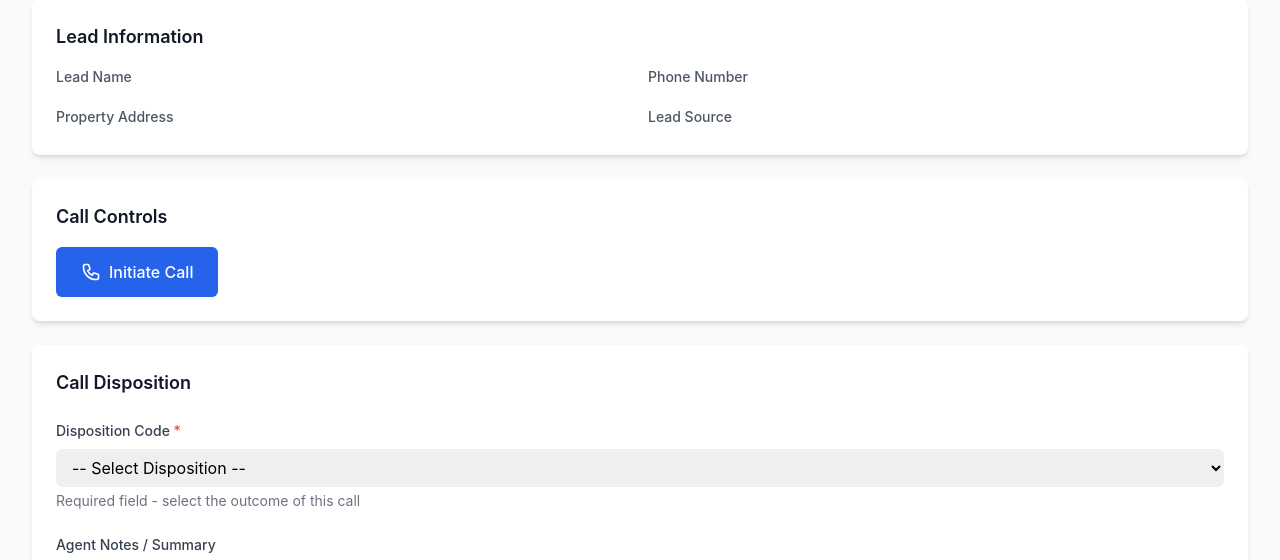
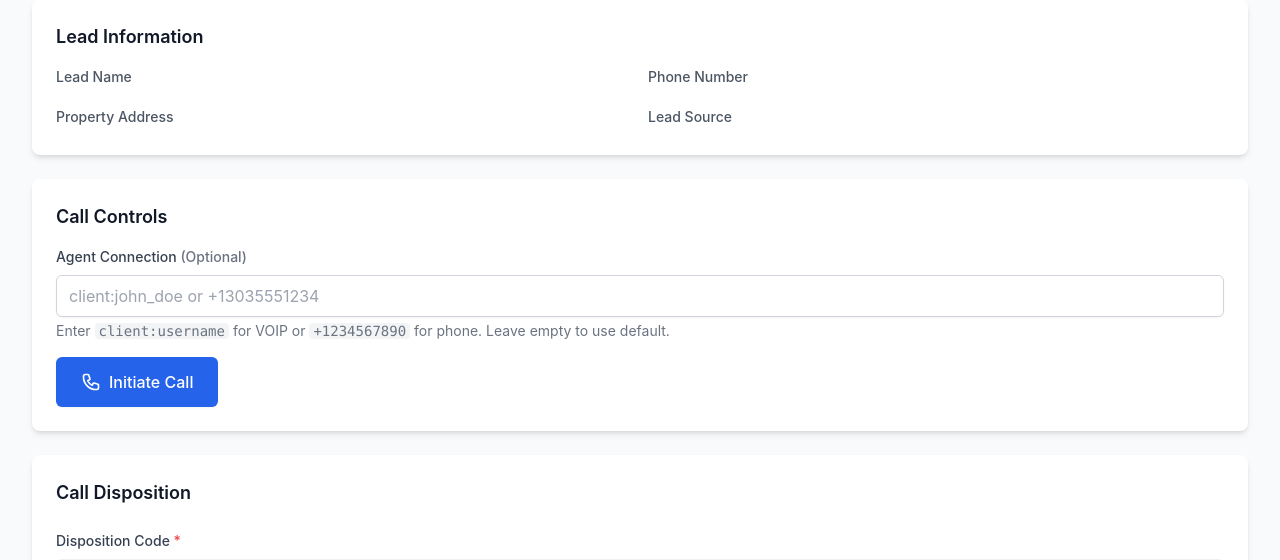
Before and after one commit to TheCityVault/compliant-real-estate-lead-dialer, a Flask app: template templates/workspace.html in a window 1280 px wide. Shown: the part 98-658 px from the top of the page. Run offline with Flask 3, Linux system fonts and the light colour scheme; the template is opened without the code that fills it, so the values that code supplies are empty; some libraries are stand-ins or nearby versions.

Commit message:
feat(frontend): Add agent identifier input field to workspace UI
- Add optional agent connection input field in Call Controls section
- Field accepts VOIP format (client:username) or PSTN format (+1234567890)
- Update dial button handler to capture and send agent_id in payload
- Maintain backward compatibility - empty field uses backend default
- Consistent Tailwind CSS styling with help text and examples
- Implements Task #1 of V2.1 Twilio Client Integration

This UI change allows agents to specify their connection preference,
enabling browser-based VOIP calls that bypass carrier congestion issues.

```diff
--- a/templates/workspace.html
+++ b/templates/workspace.html
@@ -80,6 +80,22 @@
         <!-- Call Controls -->
         <div class="bg-white rounded-lg shadow-md mb-6 p-6">
             <h2 class="text-lg font-semibold text-gray-900 mb-4">Call Controls</h2>
+
+            <!-- Agent Connection Input -->
+            <div class="mb-4">
+                <label for="agent-id" class="block text-sm font-medium text-gray-700 mb-2">
+                    Agent Connection <span class="text-gray-500">(Optional)</span>
+                </label>
+                <input type="text"
+                       id="agent-id"
+                       name="agent_id"
+                       placeholder="client:john_doe or +13035551234"
+                       class="mt-1 block w-full border border-gray-300 rounded-md shadow-sm py-2 px-3 focus:outline-none focus:ring-primary focus:border-primary">
+                <p class="mt-1 text-sm text-gray-500">
+                    Enter <code class="bg-gray-100 px-1 rounded">client:username</code> for VOIP or <code class="bg-gray-100 px-1 rounded">+1234567890</code> for phone. Leave empty to use default.
+                </p>
+            </div>
+
             <div class="flex items-center space-x-4">
                 <button id="dial-button"
                         class="inline-flex items-center px-6 py-3 border border-transparent text-base font-medium rounded-md shadow-sm text-white bg-primary hover:bg-primary-dark focus:outline-none focus:ring-2 focus:ring-offset-2 focus:ring-primary transition-colors">
@@ -279,20 +295,29 @@
         const errorMessageText = document.getElementById('error-message-text');
 
         // Dial button click handler
+        // Dial button click handler
         dialButton.addEventListener('click', async () => {
             dialButton.disabled = true;
             dialButton.classList.add('opacity-50', 'cursor-not-allowed');
 
             try {
+                const agentId = document.getElementById('agent-id').value.trim();
+                const payload = {
+                    item_id: itemId,
+                    phone: document.getElementById('lead-phone').textContent
+                };
+
+                // Add agent_id to payload if provided
+                if (agentId) {
+                    payload.agent_id = agentId;
+                }
+
                 const response = await fetch('/dial', {
                     method: 'POST',
                     headers: {
                         'Content-Type': 'application/json',
                     },
-                    body: JSON.stringify({
-                        item_id: itemId,
-                        phone: document.getElementById('lead-phone').textContent
-                    })
+                    body: JSON.stringify(payload)
                 });
 
                 if (!response.ok) {
@@ -310,7 +335,6 @@
                 dialButton.classList.remove('opacity-50', 'cursor-not-allowed');
             }
         });
-
         // Disposition code change handler - enable/disable submit button and conditional validation
         dispositionCodeSelect.addEventListener('change', function() {
             validateForm();
```
